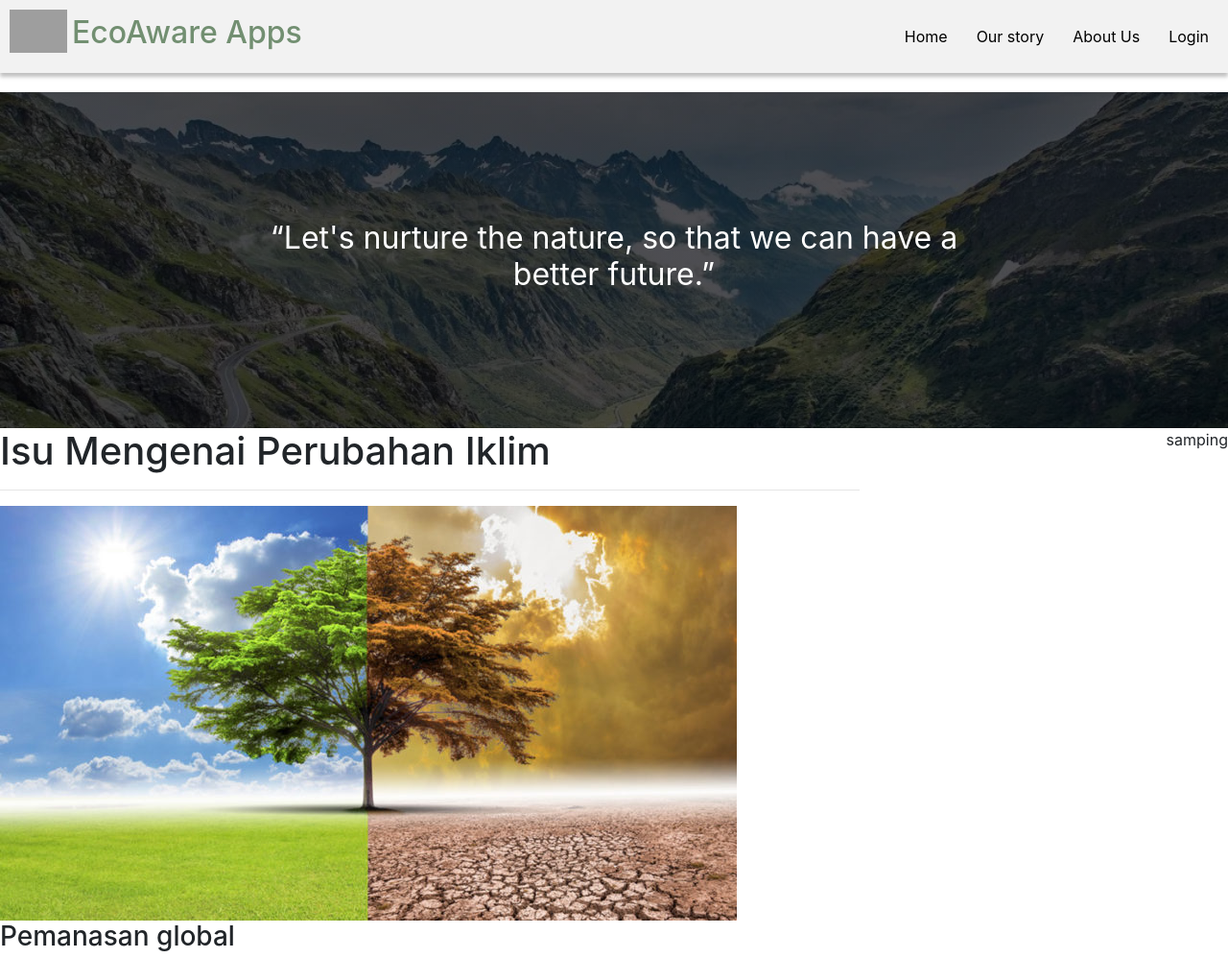
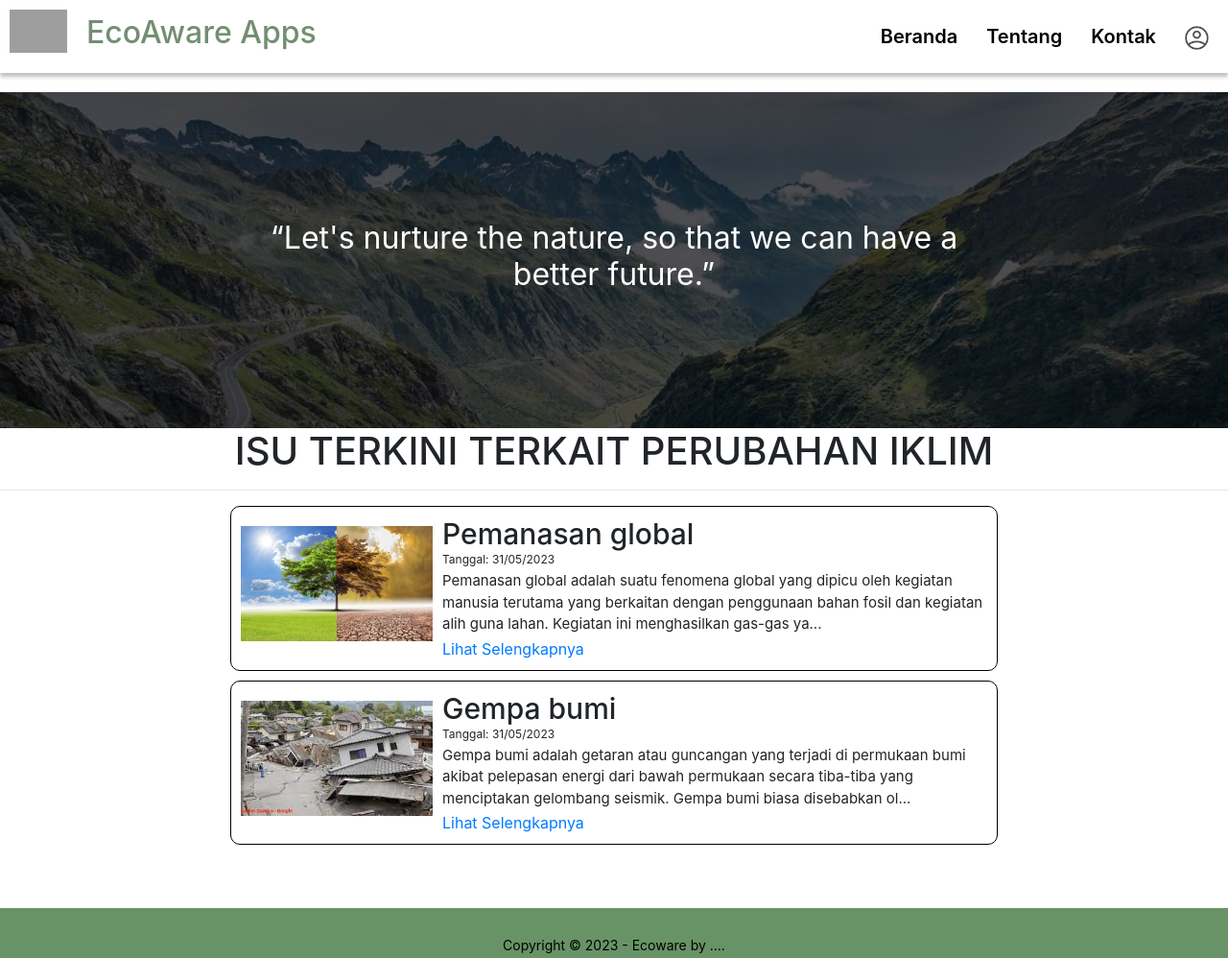
Before and after one commit to Pdz03/ecoaware-apps, a website built with webpack: page src/templates/index.html in a window 1280 px wide. Shown: the top 998 px of the page at 96% size. Built offline with nearby package versions, Linux system fonts and the light colour scheme; grey boxes are pictures that could not be loaded; files whose address does not match are found by name.

Commit message:
Fix styling

```diff
--- a/src/scripts/views/component/app-bar.js
+++ b/src/scripts/views/component/app-bar.js
@@ -18,17 +18,17 @@ class AppBar extends HTMLElement {
     </div>
     <nav id="drawer" class="navmob">
       <ul class="navlistmob">
-        <li class="navitemsmob"><a href="#/home">Home</a></li>
+        <li class="navitemsmob"><a href="#/home">Beranda</a></li>
         <li class="navitemsmob">
-          <a href="#/ourstory">Our story</a>
+          <a href="#/ourstory">Tentang</a>
         </li>
         <li class="navitemsmob">
           <a href="https://github.com/Pdz03/ecoaware-apps" target="_blank"
-            >About Us</a
+            >Kontak</a
           >
         </li>
         <li class="navitemsmob">
-        <a href="/login" target="_blank">Login</a>
+        <a href="/login" target="_blank"><img src="./icons/icon-profil.png"></a>
       </li>
       </ul>
     </nav>
@@ -40,16 +40,16 @@ class AppBar extends HTMLElement {
       <h2 class="title">EcoAware Apps</h2>
     </div>
     <ul class="navlist">
-      <li class="navitems"><a href="#/home">Home</a></li>
+      <li class="navitems"><a href="#/home">Beranda</a></li>
       <li class="navitems">
-        <a href="#/ourstory">Our story</a>
+        <a href="#/ourstory">Tentang</a>
       </li>
       <li class="navitems">
         <a href="https://github.com/Pdz03/ecoaware-apps" target="_blank"
-          >About Us</a
+          >Kontak</a
         >
       </li>
-      <li class="navitems"><a href="#/login">Login</a></li>
+      <li class="navitems"><a href="#/login"><img src="./icons/icon-profil.png"></a></li>
     </ul>
   </nav>
    `;
--- a/src/scripts/views/pages/home.js
+++ b/src/scripts/views/pages/home.js
@@ -1,5 +1,4 @@
 import '../component/hero-element';
-import axios from 'axios';
 import { getNews } from '../../Data/news';
 
 const Home = {
@@ -10,15 +9,15 @@ const Home = {
         <main id="content">
           <section class="content">
             <div class="title">
-              <h1>Isu Mengenai Perubahan Iklim</h1>
-              <hr>
-              <div class="list" id="resto">
-                <div id="news-list"></div>
-              </div>
+              <h1>Isu Terkini Terkait Perubahan Iklim</h1>
+            </div>
+            <hr>
+            <div class="list" id="resto">
+              <div id="news-list"></div>
             </div>
           </section>
         </main>
-        <aside>
+        <aside hidden>
           <section>samping</section>
         </aside>
       </div>
@@ -37,12 +36,16 @@ const Home = {
       <div class="news-item">
       <img src="${beritaItem.gambar}" alt="${beritaItem.judul}" />
       <div class="news-content">
+        <div class="title">
         <h3>${beritaItem.judul}</h3>
         <p>Tanggal: ${beritaItem.tanggal}</p>
-        <p>${beritaItem.isi}</p>
+        </div>
+        <div class="content">
+        <p>${beritaItem.isi.slice(0, 200)}...</p>
+        <a href="#/detail/${beritaItem.id}">Lihat Selengkapnya</a>
+        </div>
       </div>
     </div>
-    <hr>
       `;
       newsListElement.innerHTML += listItemHtml;
     });
--- a/src/style/style.scss
+++ b/src/style/style.scss
@@ -107,10 +107,11 @@ body{
                 display: flex;
                 align-items: center;
                 justify-content: space-between;
-                background-color: #f2f2f2;
+                background-color: white;
                 padding: 10px;
                 box-shadow: 0px 4px 4px rgba(0, 0, 0, 0.25);
                 margin-bottom: 20px;
+
                 .title-bar{
                     display:flex;
                     .logo{
@@ -126,7 +127,7 @@ body{
                     }
                     .title{
                         display:flex;
-                        padding:5px;
+                        padding:5px 5px 5px 20px;
                         color:#728F71;
                     }
                 }
@@ -140,6 +141,11 @@ body{
                         color:rgb(0, 0, 0);
                         text-decoration: none;
                         padding:10px;
+                        font-weight: 600;
+                        font-size: 20px;
+                        img{
+                            height:25px;
+                        }
                     }
                 }
             }
@@ -178,9 +184,65 @@ body{
             justify-content: space-between;
             main{
                 display:flex;
-                width:70%;
+                width:100%;
                 background-color: #fff;
                 min-height:500px;
+                .content{
+                    width:100%;
+                    h1{
+                    text-align: center;
+                    text-transform: uppercase;
+                    }
+                    .list{
+                        display: grid;
+                        justify-content: center;
+                        align-content: center;
+                        #news-list{
+                            width:800px;
+                            display: grid;
+                            justify-content: center;
+                            align-content: center;
+
+                            gap: 10px;
+                            grid-auto-flow: row;
+                            .news-item{
+                                border-radius: 10px;
+                                padding:10px;
+                                border: 1px black solid;
+                                display: grid;
+                                justify-content: center;
+                                align-content: center;
+
+                                gap: 10px;
+                                grid-auto-flow: column;
+                                img{
+                                    margin-top:10px;
+                                    width:200px;
+                                    height:120px;
+                                    object-fit: cover;
+                                }
+                                .news-content{
+                                    .title{
+                                        h3{
+                                            font-size:30px;
+                                            margin-bottom: 0;
+                                        }
+                                        p{
+                                            font-size:12px;
+                                            margin-bottom: 2px;
+                                        }
+                                    }
+                                    .content{
+                                        p{
+                                            font-size:15px;
+                                            margin-bottom: 2px;
+                                        }
+                                    }
+                                }
+                            }
+                        }
+                    }
+                }
             }
             aside{
                 display: flex;
@@ -197,15 +259,18 @@ body{
             }
         }
         .temi{
-            padding: 40px;
+            padding: 60px;
             .about{
                 h1{
                     text-decoration: underline;
                 }
                 #about-container{
                     display: grid;
-                    grid-template-columns: 1fr 1fr;
-                    grid-column-gap: 10px;
+                    justify-content: center;
+                    align-content: center;
+
+                    gap: 10px;
+                    grid-auto-flow: column;
                     img{
                         width:500px;
                         height:300px;
--- a/webpack.common.js
+++ b/webpack.common.js
@@ -55,9 +55,6 @@ module.exports = {
         {
           from: path.resolve(__dirname, 'src/public/'),
           to: path.resolve(__dirname, 'dist/'),
-          globOptions: {
-            ignore: ['**/icons/**'], // CopyWebpackPlugin mengabaikan berkas yang berada di dalam folder images
-          },
         },
       ],
     }),
```
Also changed, not shown: src/public/icons/icon-profil.png (added), src/style/style.css.
